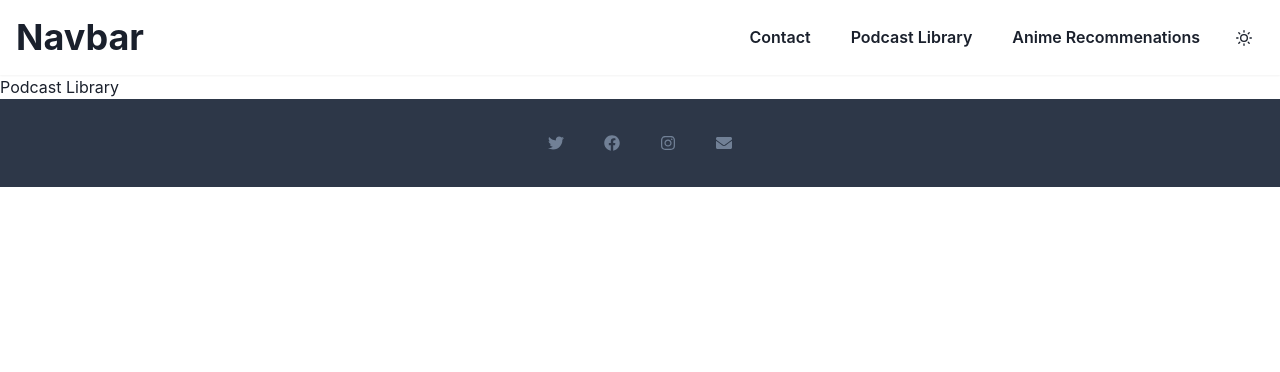
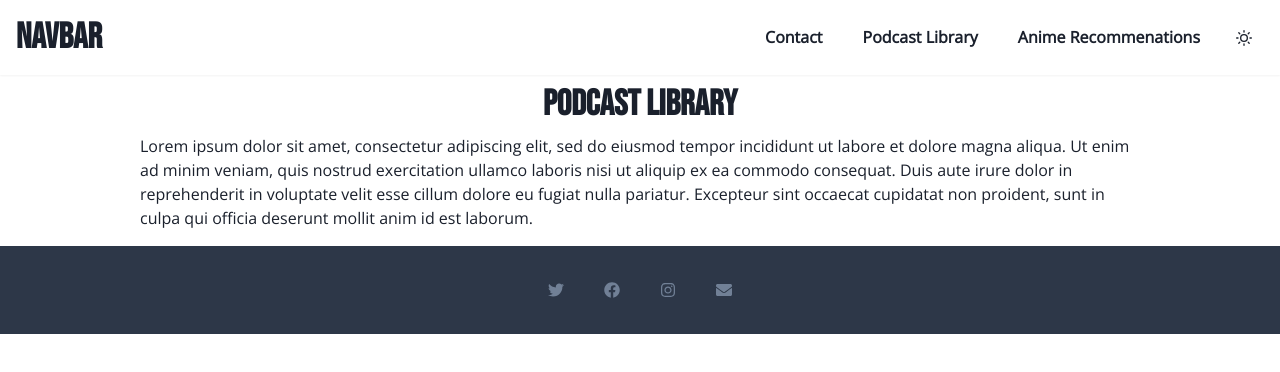
Before and after one commit to digidevguy/otaku-podcast, a Next.js app: page /podcast in a window 1280 px wide. Shown: the top 372 px of the page. Built offline with nearby package versions, Linux system fonts and the light colour scheme.

Commit message:
Adding podcast player and slight width adjustments

```diff
--- /dev/null
+++ b/src/components/podcast/Player.tsx
@@ -0,0 +1,19 @@
+import { Box } from '@chakra-ui/react';
+import { useEffect } from 'react';
+
+const Player = () => {
+	useEffect(() => {
+		const script = document.createElement('script');
+		script.type = 'text/javascript';
+		script.src =
+			'https://www.buzzsprout.com/2104973.js?container_id=buzzsprout-large-player&player=large';
+		script.async = true;
+		document.body.appendChild(script);
+		return () => {
+			document.body.removeChild(script);
+		};
+	}, []);
+	return <Box id='buzzsprout-large-player' w='full' />;
+};
+
+export default Player;
--- /dev/null
+++ b/src/components/theme/index.ts
@@ -0,0 +1,17 @@
+import { extendTheme } from '@chakra-ui/react';
+import { theme as chakraTheme } from '@chakra-ui/react';
+
+const fonts = {
+	...chakraTheme.fonts,
+	body: 'Open Sans, sans-serif',
+	heading: 'Bebas Neue, cursive',
+};
+
+const overrides = {
+	...chakraTheme,
+	fonts,
+};
+
+const customTheme = extendTheme(overrides);
+
+export default customTheme;
--- a/src/pages/_app.tsx
+++ b/src/pages/_app.tsx
@@ -1,10 +1,11 @@
 import type { AppProps } from 'next/app';
 import { ChakraProvider } from '@chakra-ui/react';
 import AppLayout from '@/components/shared/layouts/AppLayout';
+import theme from 'src/components/theme';
 
 export default function App({ Component, pageProps }: AppProps) {
 	return (
-		<ChakraProvider>
+		<ChakraProvider resetCSS theme={theme}>
 			<AppLayout>
 				<Component {...pageProps} />
 			</AppLayout>
--- a/src/pages/_document.tsx
+++ b/src/pages/_document.tsx
@@ -4,7 +4,18 @@ import { Html, Head, Main, NextScript } from 'next/document';
 export default function Document() {
 	return (
 		<Html lang='en'>
-			<Head />
+			<Head>
+				<link rel='preconnect' href='https://fonts.googleapis.com' />
+				<link
+					rel='preconnect'
+					href='https://fonts.gstatic.com'
+					crossOrigin=''
+				/>
+				<link
+					href='https://fonts.googleapis.com/css2?family=Bebas+Neue&family=Open+Sans&display=swap'
+					rel='stylesheet'
+				/>
+			</Head>
 			<body>
 				<ColorModeScript initialColorMode='light' />
 				<Main />
--- a/src/pages/anime/index.tsx
+++ b/src/pages/anime/index.tsx
@@ -19,7 +19,7 @@ export const getStaticProps: GetStaticProps = async () => {
 const BlogListPage: NextPage<{ articles: Article[] }> = ({ articles }) => {
 	return (
 		<>
-			<Flex flexDir='column'>
+			<Flex flexDir='column' align='center'>
 				<Box pos='relative' overflow='hidden' h={['250px', '350px']} w='full'>
 					<Image
 						src='/gracia-dharma-qTlbO6mkQH0-unsplash.jpg'
@@ -28,7 +28,7 @@ const BlogListPage: NextPage<{ articles: Article[] }> = ({ articles }) => {
 						style={{ objectFit: 'cover' }}
 					/>
 				</Box>
-				<Text p={2}>
+				<Text p={2} maxW='1000px'>
 					Lorem ipsum dolor sit amet, consectetur adipiscing elit, sed do
 					eiusmod tempor incididunt ut labore et dolore magna aliqua. Ut enim ad
 					minim veniam, quis nostrud exercitation ullamco laboris nisi ut
@@ -37,7 +37,7 @@ const BlogListPage: NextPage<{ articles: Article[] }> = ({ articles }) => {
 					pariatur. Excepteur sint occaecat cupidatat non proident, sunt in
 					culpa qui officia deserunt mollit anim id est laborum.
 				</Text>
-				<VStack p={4} spacing={4} maxW='850px' mx='auto'>
+				<VStack p={4} spacing={4} maxW='850px'>
 					{articles.map((article) => (
 						<ArticleContent
 							key={article.id}
--- a/src/pages/podcast.tsx
+++ b/src/pages/podcast.tsx
@@ -1,7 +1,25 @@
+import Player from '@/components/podcast/Player';
+import { Flex, Heading, Text, VStack } from '@chakra-ui/react';
 import { NextPage } from 'next';
 
 const PodcastLibPage: NextPage = () => {
-	return <div>Podcast Library</div>;
+	return (
+		<Flex flexDir='column' p={2} align='center'>
+			<VStack maxW='1000px'>
+				<Heading>Podcast Library</Heading>
+				<Text>
+					Lorem ipsum dolor sit amet, consectetur adipiscing elit, sed do
+					eiusmod tempor incididunt ut labore et dolore magna aliqua. Ut enim ad
+					minim veniam, quis nostrud exercitation ullamco laboris nisi ut
+					aliquip ex ea commodo consequat. Duis aute irure dolor in
+					reprehenderit in voluptate velit esse cillum dolore eu fugiat nulla
+					pariatur. Excepteur sint occaecat cupidatat non proident, sunt in
+					culpa qui officia deserunt mollit anim id est laborum.
+				</Text>
+				<Player />
+			</VStack>
+		</Flex>
+	);
 };
 
 export default PodcastLibPage;
```
